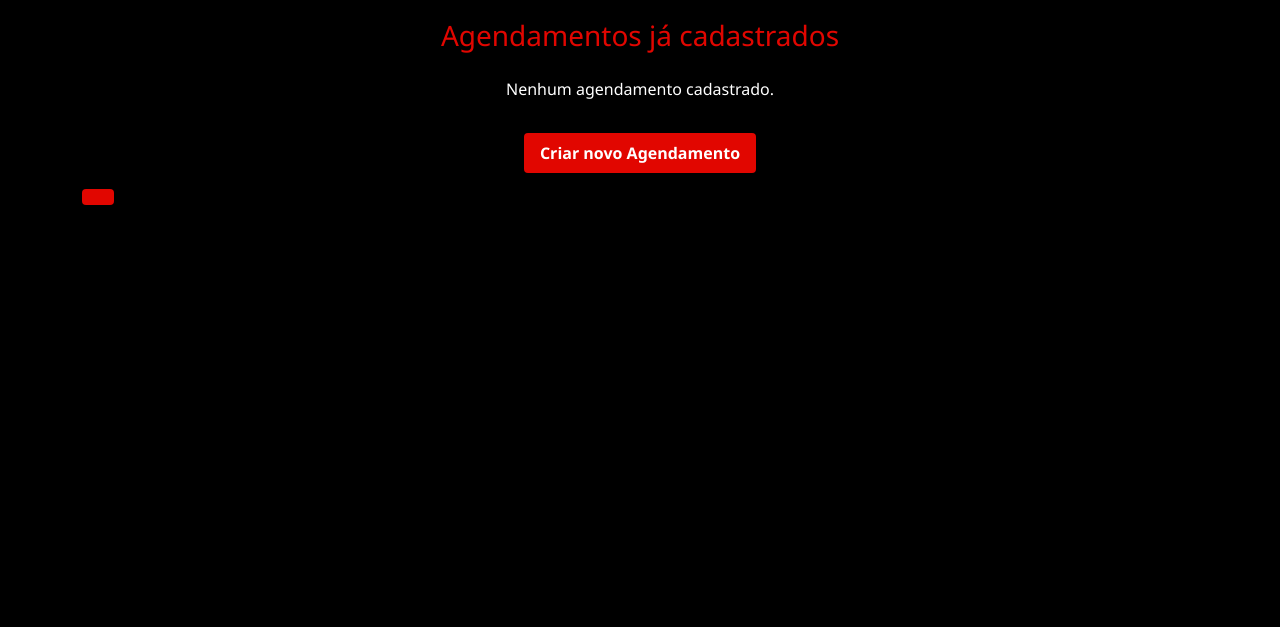
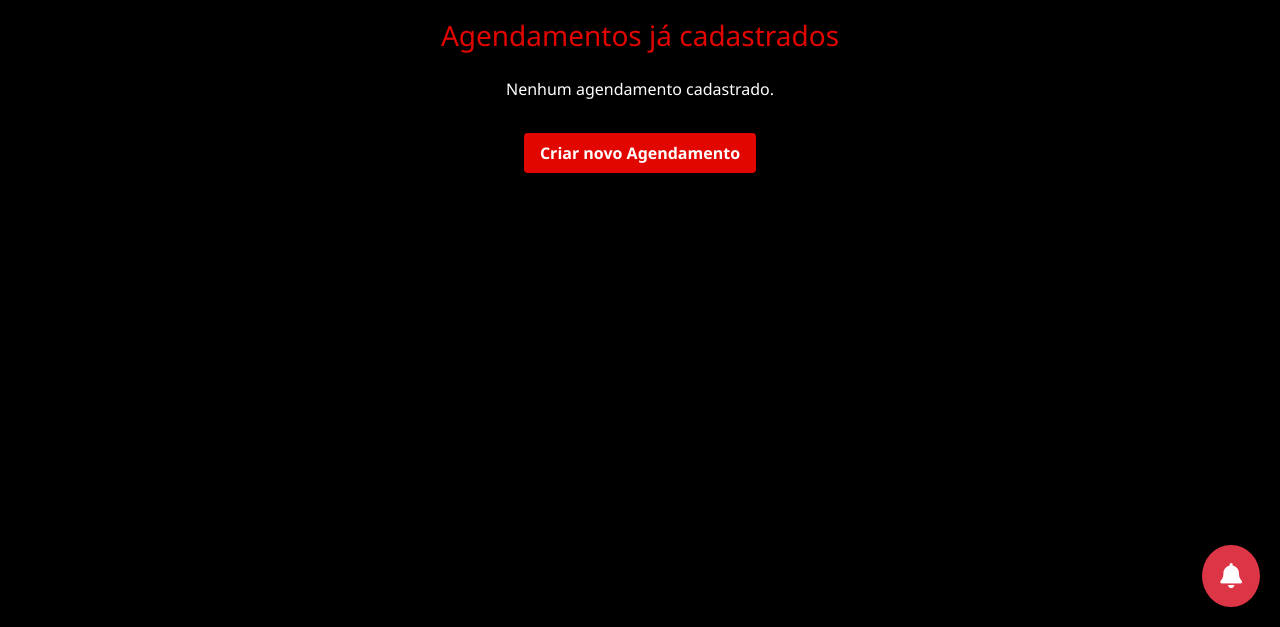
Before and after one commit to luizebaldoni/IntegradorII, a Django app: page / in a window 1280 px wide. Shown: the part 173-800 px from the top of the page. Run offline with Django 5.2, Linux system fonts and the light colour scheme; data that the repository does not hold is empty.

Commit message:
Update
Localização dos botões

```diff
--- a/static/style.css
+++ b/static/style.css
@@ -216,3 +216,20 @@ nav .btn.btn-sm {
 /* ============================================= */
 /* Fim do ajuste para dias da semana inline-row  */
 /* ============================================= */
+
+/* ------------------------------- *
+ * Botão de campainha fixo à direita
+ * ------------------------------- */
+.ring-btn {
+  position: fixed;
+  bottom: 20px;
+  right: 20px !important;     /* força ficar à direita */
+  z-index: 1000;
+  border-radius: 50%;
+  padding: 16px 18px;
+  font-size: 20px;
+  background-color: #dc3545;   /* btn-danger */
+  color: white;
+  box-shadow: 0 4px 6px rgba(0,0,0,0.3);
+  text-align: center;
+}
--- a/templates/base.html
+++ b/templates/base.html
@@ -4,6 +4,8 @@
 <head>
   <meta charset="UTF-8">
   <meta name="viewport" content="width=device-width, initial-scale=1">
+  <link rel="stylesheet" href="https://cdnjs.cloudflare.com/ajax/libs/font-awesome/6.5.0/css/all.min.css">
+
 
   <title>{% block title %}Campainha{% endblock %}</title>
 
```
Also changed, not shown: templates/alarm_confirm_delete.html (+7 -5 lines), templates/alarm_list.html (+7 -3 lines).
